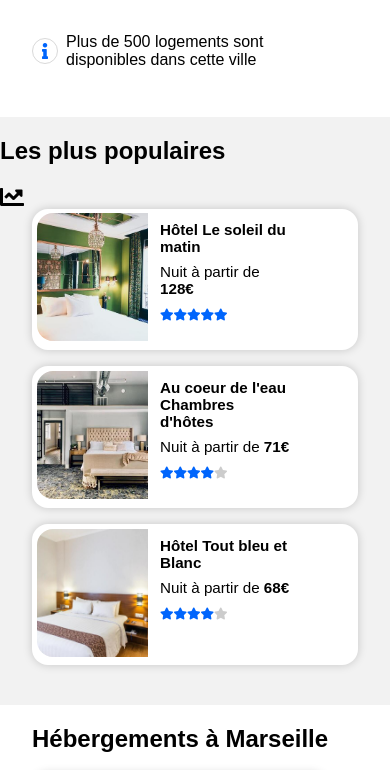
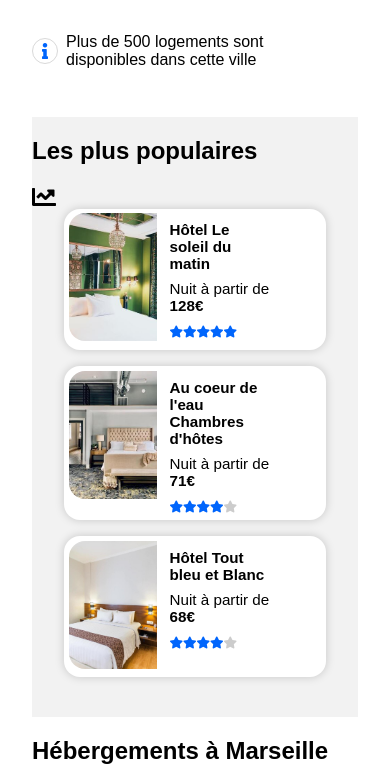
Before and after one commit to zoanlogia/01_guillaume_flambard, a plain HTML site: page index.html in a window 390 px wide. Shown: the part 566-1336 px from the top of the page. Drawn offline with Linux system fonts and the light colour scheme.

Commit message:
change scale transition and card responsive in tablet mode

```diff
--- a/css/style.css
+++ b/css/style.css
@@ -219,11 +219,16 @@
   #rent {
     display: flex;
     flex-wrap: wrap-reverse;
+    align-items: center;
+    width: 100%;
+
   }
 
-  .rent-marseille {
+  .rent-marseille,
+  .rent-popular {
     margin-left: 2rem;
     margin-right: 2rem;
+    width: 100%;
   }
 
   .rent-marseille article {
```
